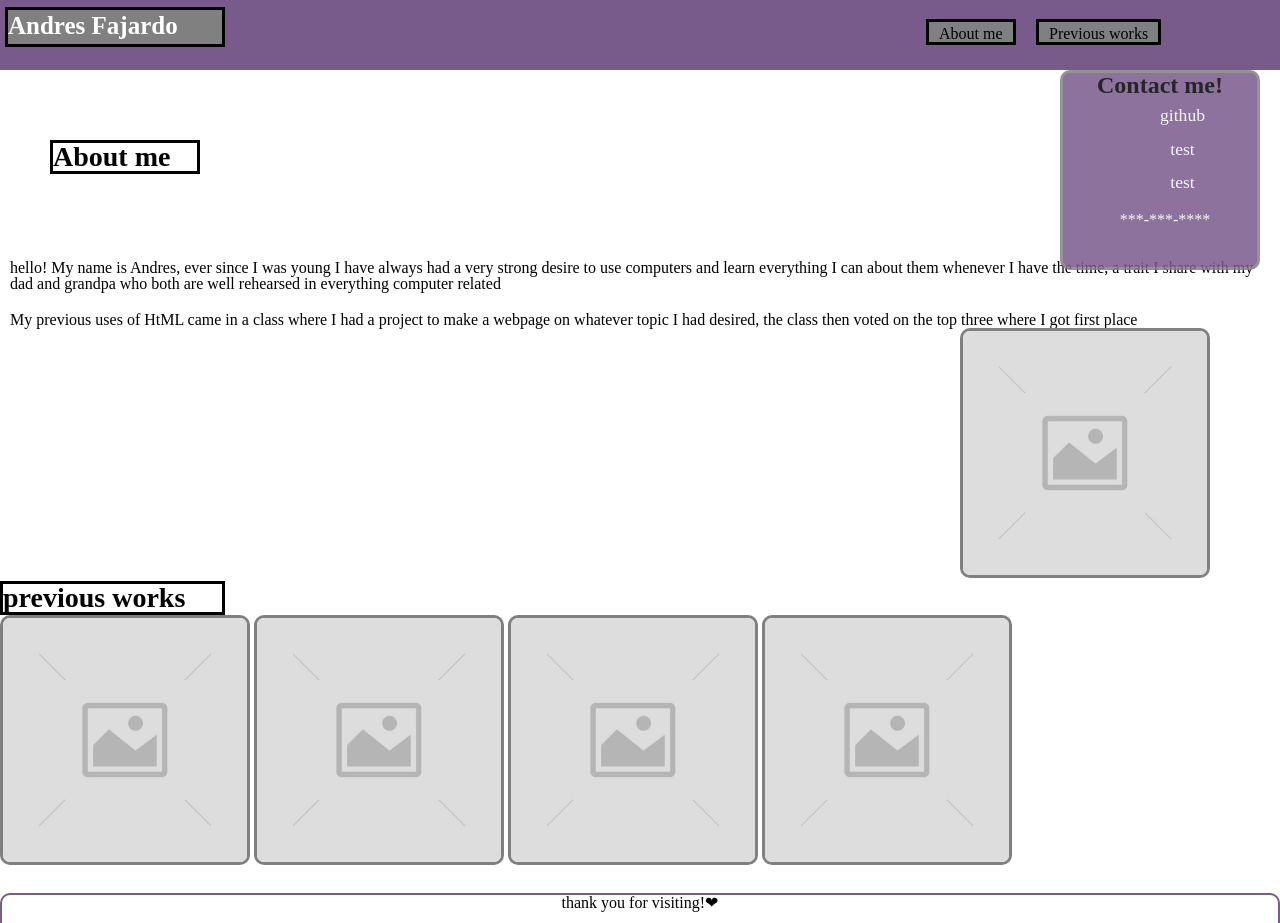
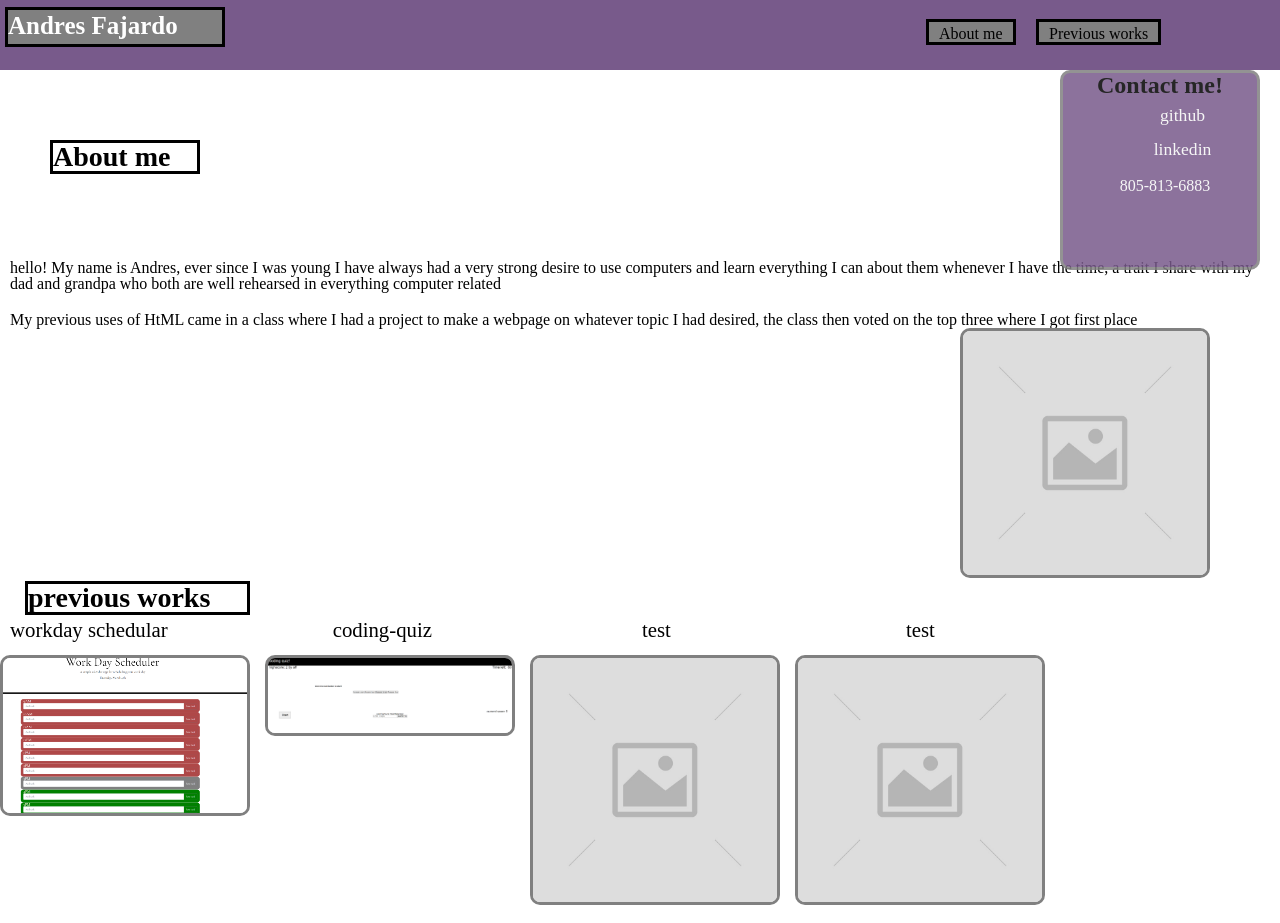
Before and after one commit to AFF321/hw-2-portfolio-website, a plain HTML site: page index.html in a window 1280 px wide. Shown: the top 923 px of the page. Drawn offline with Linux system fonts and the light colour scheme.

Commit message:
updated the website

```diff
--- a/assets/style.css
+++ b/assets/style.css
@@ -97,7 +97,37 @@ h2{
 h3{
     font-size: 150%;
 }
+#schoolworktext{
+
+    padding-top: 5px;
+    font-size: 130%;
+    height: 30px;
+   width: 100%;
+   overflow: auto;
+}
+#schoolworktext a:hover{
+    color: red;
+
+}
+.swt{
+    color: black;
+    text-decoration: none;
+    float: left;
+}
+.swt1{
+    margin-left: 10px;
+}
+.swt2{
+    margin-left: 165px;
+}
+.swt3{
+margin-left: 210px;
+}
+.swt4{
+margin-left: 235px;
+}
 #h22{
+    margin-left: 25px;
     width: 225px;
 }
 #pic{
@@ -119,10 +149,10 @@ p{
     align-items: center;
     width: 80%;
     height: 500px;
-    padding-top: 20px;
+    padding-top: 30px;
 }
 .schoolwork{
-
+    float: left;
     border-width: 3px;
     text-align: left;
     margin-top: 10px;
@@ -157,14 +187,13 @@ h3{
     font-size: 150%;
     margin-bottom: 10px;
 }
+
 .contact{
     color: whitesmoke;
     text-decoration: none;
 
 }
-.a{
 
-}
 figure a{
     font-size: 125%;
 }
--- a/index.html
+++ b/index.html
@@ -35,19 +35,28 @@
         <h2 id="h22">previous works</h2>
     </div>
     <div id="cards">
+        <div  id="schoolworktext">
+            <a href="https://github.com/AFF321/Workdayscheduler" class="swt swt1">workday schedular</a>
+            <a href="https://github.com/AFF321/coding-quiz" class="swt swt2">coding-quiz</a>
+            <a href="#" class="swt swt3">test</a>
+            <a href="#" class="swt swt4">test</a>
+        </br>
+        </div>
+            <a class="schoolwork" href="https://aff321.github.io/Workdayscheduler/"><img class="schoolworkpic" src="./assets/Images/Screenshot_9.png"></a>
+
+            <a class="schoolwork" href="https://aff321.github.io/coding-quiz/"><img class="schoolworkpic" src="./assets/Images/Screenshot_1.png"></a>
+
             <a class="schoolwork" href="#"><img class="schoolworkpic" src="./assets/Images/R56e0041930a47238a7f23cb3b84c62e1.jpg"></a>
-            <a class="schoolwork" href="#"><img class="schoolworkpic" src="./assets/Images/R56e0041930a47238a7f23cb3b84c62e1.jpg"></a>
-            <a class="schoolwork" href="#"><img class="schoolworkpic" src="./assets/Images/R56e0041930a47238a7f23cb3b84c62e1.jpg"></a>
+
             <a class="schoolwork" href="#"><img class="schoolworkpic" src="./assets/Images/R56e0041930a47238a7f23cb3b84c62e1.jpg"></a>
     </div>
     <figure>
         <h3>Contact me!</h3>
-        <div class="a"><a class="contact" href="#">github</a></div>
+        <div class="a"><a class="contact" href="https://github.com/AFF321">github</a></div>
         <br>
-        <div class="a"><a class="contact"href="#">test</a></div>
-        <br>
-    <div class="a"><a class="contact"href="#">test</a></div>
-        <p class="contact">***-***-****</p>
+        <div class="a"><a class="contact"href="https://www.linkedin.com/in/andres-fajardo-b33350208/">linkedin</a></div>
+
+        <p class="contact">805-813-6883</p>
     </figure>
 </div>
     <footer><a id="foot" href="https://youtu.be/dQw4w9WgXcQ">thank you for visiting!</a> </footer>
```
Also changed, not shown: assets/Images/Screenshot_1.png (added), assets/Images/Screenshot_9.png (added).
